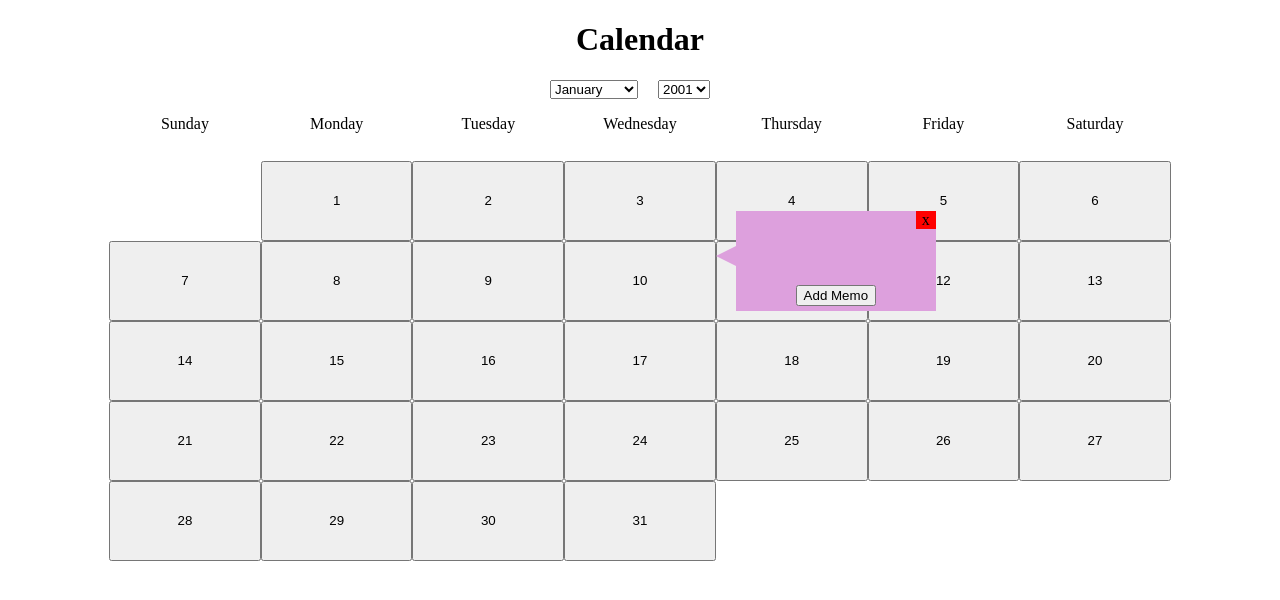
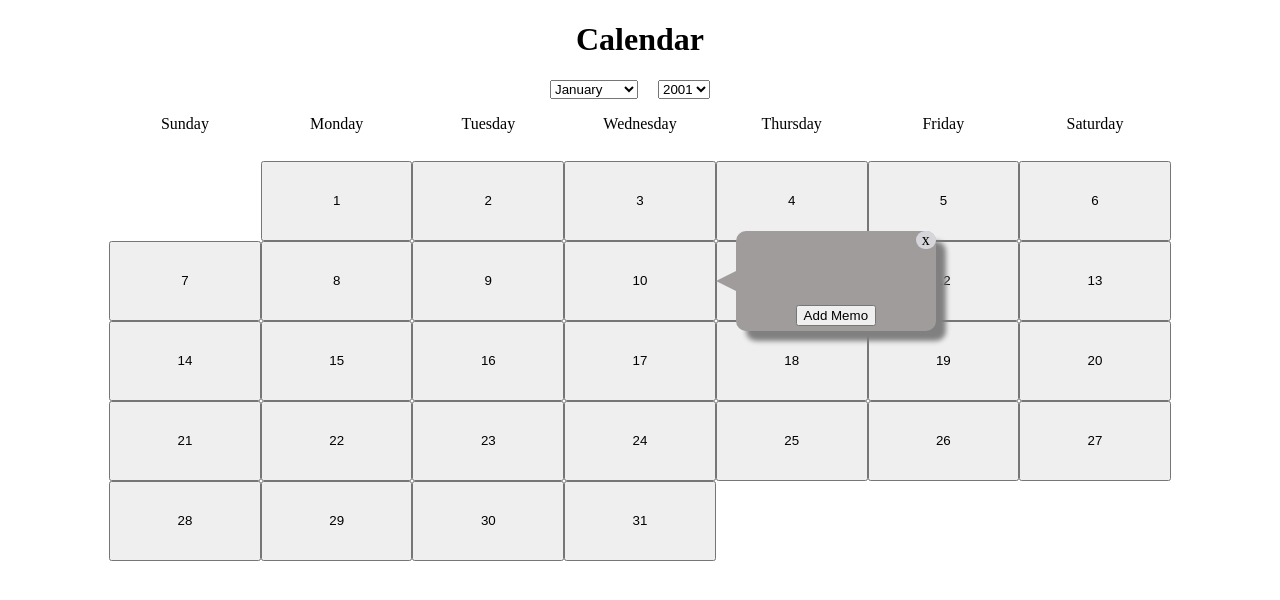
Before and after one commit to vishakha2108/react-calendar, a React (Create React App) app: page / in a window 1280 px wide. Both pictures are taken after a click on the button "10". Shown: the top 600 px of the page. Built offline with nearby package versions, Linux system fonts and the light colour scheme; the HTML template or start-up script is replaced by a standard one.

Commit message:
Add files via upload

```diff
--- a/src/App.js
+++ b/src/App.js
@@ -1,10 +1,10 @@
 import './style.css';
 import ListBox from './ListBox'
 import React, { useState } from 'react'
-import GenerateCalendar from './DisplayCalendar'
+import Calendar from './Calendar'
 import Popup from './Popup'
 
-const GetWeekDays = (() => {
+const WeekDays = (() => {
     //creates the name of days
     const nameOfDaysArray = [ 'Sunday', 'Monday', 'Tuesday', 'Wednesday',
     ' Thursday', 'Friday', 'Saturday' ];
@@ -39,17 +39,22 @@ function App() {
     arrayYearsValues.push(yearString.substring(2, 4));
     yearIterator += 1;
   }
+  let elementPopup = null;
+  if(clicked!=null)
+  {
+    elementPopup = <Popup setValC = { setClicked }
+    events = { events }  element = { clicked } month = { month } year = { year }/>
+  }
   return (
       <>
           <h1 className = 'heading'>Calendar</h1>
           <div className = 'display-flex' key = 'd1'>
-              <ListBox setVal = { (x) => setMonth(x) } array = { arrayMonths } arrayValues = { arrayMonthsValues } key = "m"/>
-              <ListBox setVal = { (x) => setYear(x) } array = { arrayYears } arrayValues = { arrayYearsValues }  key = "y"/>
+              <ListBox setVal = { setMonth } array = { arrayMonths } arrayValues = { arrayMonthsValues } key = "m"/>
+              <ListBox setVal = { setYear } array = { arrayYears } arrayValues = { arrayYearsValues }  key = "y"/>
           </div>
-          <GetWeekDays />
-          <GenerateCalendar setValC = { (x) => setClicked(x) } month = { month } year = { year } />
-          { (clicked != null ? <Popup setValC = { (x) => setClicked(x) }
-    events = { events }  element = { clicked } month = { month } year = { year }/> : null)}
+          <WeekDays />
+          <Calendar setValC = { setClicked } month = { month } year = { year } />
+          {elementPopup}
       </>
   )
 }
--- /dev/null
+++ b/src/Calendar.js
@@ -0,0 +1,48 @@
+/* eslint-disable react/prop-types */
+import './style.css'
+import React from 'react'
+function CreateWeek(buttons, week){
+    return(
+        <div className = 'week display-flex' key = { week }>{buttons}</div>
+    )
+}
+
+function Calendar({ setValC, month, year }) {
+    const userDate = new Date(`20${ year }`, month - 1);
+    //getting the number of the day on which this month starts
+    const day = userDate.getDay();
+    const dateButtons = [];
+    //No of Days in the month
+    let buttons = [];
+    let week = 1;
+    const noOfDays = new Date(`20${ year }`, month, 0).getDate();
+    let keyCount = 0;
+    for (let i = 0; i <day; i++) {
+        buttons.push(<button className = 'hide numeric-date' key = { keyCount }></button>)
+        keyCount++;
+    }
+    let count = day ;
+    for (let i = 1; i <= noOfDays; i++) {
+        count++;
+        buttons.push(<button className = 'numeric-date' key = { keyCount } onClick = { (e) => setValC(e.target) }>{i}</button>)
+        if(count === 7)
+        {
+            dateButtons.push(CreateWeek(buttons,week));
+            week++;
+            count = 0;
+            buttons = [];
+        }
+        keyCount++;
+    }
+    for (let i = (count + noOfDays + 1); count !== 7; i++) {
+        count++;
+        buttons.push(<button className = 'hide numeric-date' key = { keyCount }></button>)
+        keyCount++;
+    }
+    week++;
+    dateButtons.push(CreateWeek(buttons, week));
+    return(
+        <div className = "inner" key = 'innerCalendar'>{dateButtons}</div>
+    )
+}
+export default Calendar;
--- a/src/Memo.js
+++ b/src/Memo.js
@@ -1,5 +1,6 @@
 /* eslint-disable react/prop-types */
 import React,{ useState } from 'react'
+//import { isCompositeComponentWithType } from 'react-dom/test-utils';
 import './style.css'
 
 function cacheEvents(addContent, setValM, events, key, value){
@@ -15,13 +16,22 @@ function cacheEvents(addContent, setValM, events, key, value){
     addContent(value);
 }
 
-function Memo({ addContent, setValM, events, element, month , year }){
+function Memo({ x, y, addContent, setValM, events, element, month , year }){
     const [ event, setEvent ] = useState();
     const index = `${ element.innerText }/${ month }/${ year }`;
+    const memoBoxStyle = {
+        left :`${ x + 20 }px`,
+        top : `${ y - 5 }px`
+    }
+    const arrowStyle = {
+        left :`${ x }px`,
+        top : `${ y + 35 }px`
+    }
     return(
         <>
-            <div className = 'enterMemo display-flex'>
-                <div className = 'box display-flex'>
+            <div className = 'enterMemo display-flex' >
+                <div className = 'arrowleftMemo' style = { arrowStyle }></div>
+                <div className = 'box display-flex'style = { memoBoxStyle }>
                     <div className = 'close-icon' onClick = { () => setValM(false) }>x</div>
                     <input className = 'memoObject' type = 'text' onChange = { (e) => {setEvent(e.target.value)} }></input>
                     <button className = 'memoObject' onClick =
--- a/src/Popup.js
+++ b/src/Popup.js
@@ -10,30 +10,35 @@ function Popup({ setValC, events, element, month, year }) {
     const y = element.getBoundingClientRect().top - 5;
     const arrowStyle = {
         left :`${ x }px`,
-        top : `${ y + 10 }px`
+        top : `${ y + 35 }px`
     }
     const rectStyle = {
         left :`${ x + 20 }px`,
-        top : `${ y - 25 }px`
+        top : `${ y - 5 }px`
     }
     const index = `${ element.innerText }/${ month }/${ year }`;
-    const array = events[ index ];
+    const eventArray = events[ index ];
     let memos = '';
-    if(array !== undefined)
+    if(eventArray !== undefined)
     {
         // eslint-disable-next-line react/no-array-index-key
-        memos = array.map( (ele, n) => (<div key ={ n }> -&gt;&nbsp;&nbsp; {ele} </div>) )
+        memos = eventArray.map( (ele, n) => (<div key ={ n }> -&gt;&nbsp;&nbsp; {ele} </div>) )
     }
+    let elementMemo = null;
+    if(memo === true){
+        elementMemo = <Memo x = { x } y = { y } addContent = { addContent } setValM = { memoClicked }
+            events = { events } element = { element } month = { month } year = { year }/>
+    }
+
     return(
         <div >
             <div className = 'arrowleft' style = { arrowStyle }></div>
             <div className = 'popup display-flex' style = { rectStyle }>
-                <div className = 'close-icon' onClick = { () => setValC(null) }>x</div>
+                <div className = 'close-icon' onClick = { () =>{setValC(null)} }>x</div>
                 <div className = 'memos'> {memos} </div>
                 <button onClick = { () => memoClicked(true) } className = 'button'>Add Memo</button>
             </div>
-            {(memo === true ? <Memo addContent = { (p) => addContent(p) } setValM = { (p) => memoClicked(p) }
-            events = { events } element = { element } month = { month } year = { year }/> : null) }
+            {elementMemo}
         </div>
     )
 }
--- a/src/style.css
+++ b/src/style.css
@@ -26,15 +26,18 @@
 	position: absolute;
 	width :0;
 	height :0;
-	border-right:20px solid plum;
+	border-right:20px solid rgb(160, 156, 156);
 	border-top:10px solid transparent;
 	border-bottom:10px solid transparent;
+
 }
 .popup{
 	position: absolute;
 	width :200px;
 	height:100px ;
-    background-color:plum;
+    background-color:rgb(160, 156, 156);
+	box-shadow: 10px 10px 5px grey;
+	border-radius: 10px;
 }
 .drop-down
 {
@@ -63,6 +66,7 @@
 
 	align-self: center;
 	margin :10px;
+	border-radius: 10px;
 
 }
 .memos{
@@ -76,14 +80,25 @@
 	position:absolute;
 	background: #fff;
 	height: 100px;
+	border-radius: 10px;
+	box-shadow: 10px 10px 5px grey;
 
 }
 .close-icon{
 	position:absolute;
 	margin-left:90%;
-	background: red;
+	background:rgb(214, 214, 218);
 	align-self: flex-start;
 	cursor:pointer ;
 	width:20px;
 	text-align: center;
+	border-radius: 10px;
 }
+.arrowleftMemo{
+	position: absolute;
+	width :0;
+	height :0;
+	border-right:20px solid white;
+	border-top:10px solid transparent;
+	border-bottom:10px solid transparent;
+}
```
